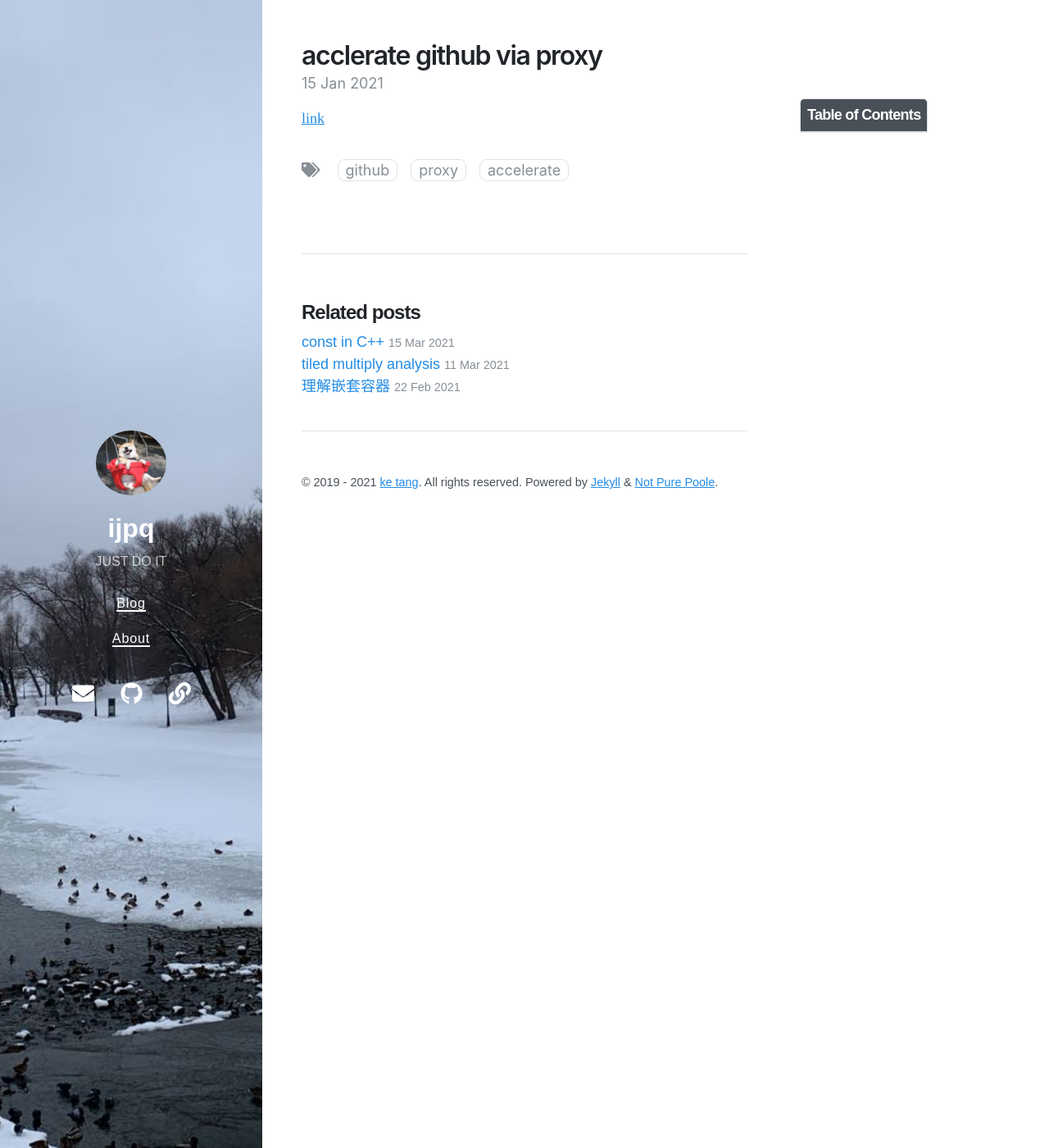
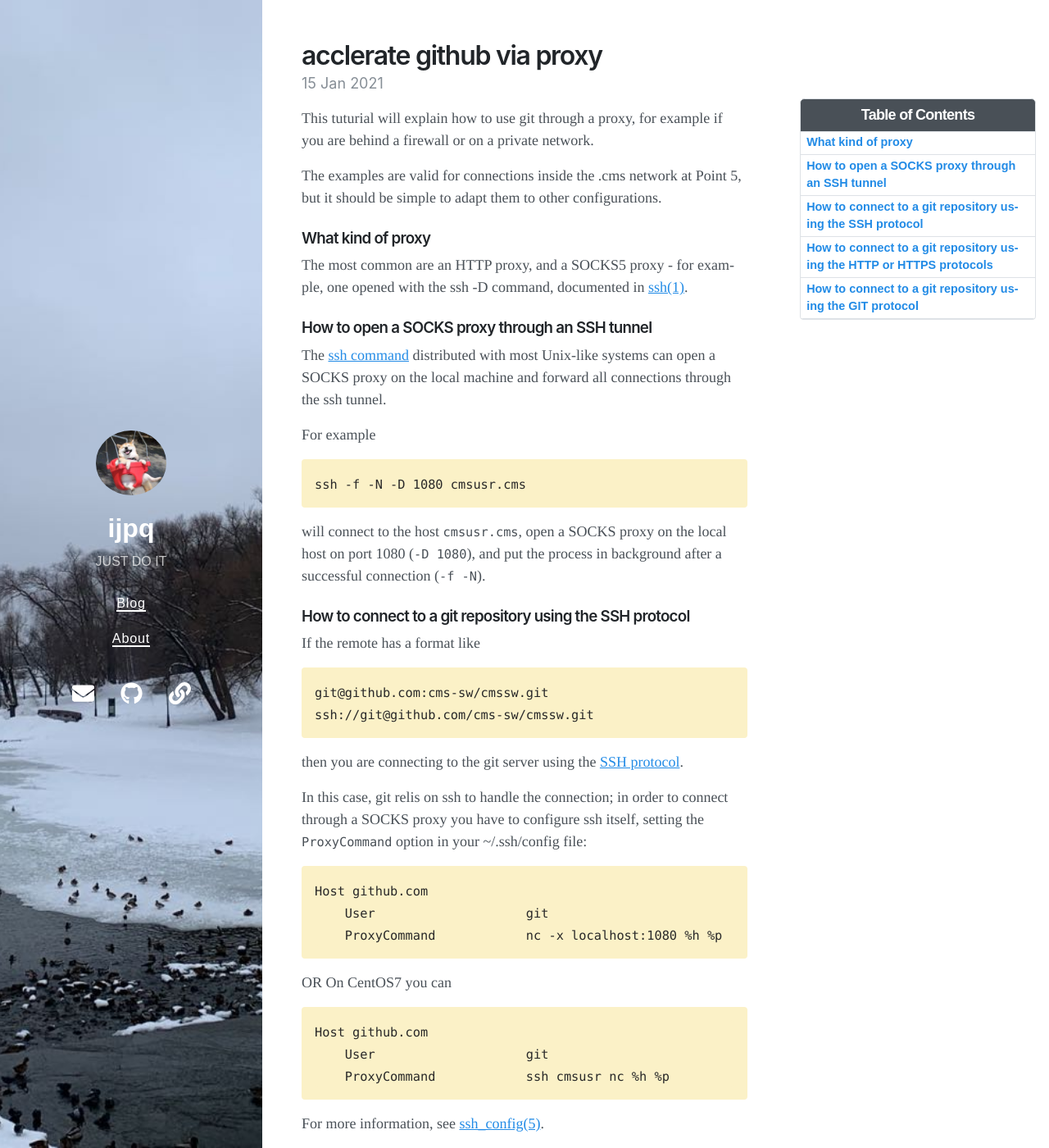
Before and after one commit to ijpq/ijpq.github.io, a Jekyll site: the page built from _posts/2021-01-15-githubproxy.md, in a window 1280 px wide and 1400 px high. Shown: the whole window at 82% size. Built offline with Jekyll 4.4.1, drawn with Linux system fonts in a browser that asks for light colours; nearby versions of some CDN libraries; comment, search, counter and statistics services are not loaded; some of the changed text lies outside the part shown.

Commit message:
update gitproxy

```diff
--- a/_posts/2021-01-15-githubproxy.md
+++ b/_posts/2021-01-15-githubproxy.md
@@ -6,4 +6,101 @@
 tags: [github, proxy, accelerate]
 ---
 
+<p>This tuturial will explain how to use git through a proxy, for example if you are
+behind a firewall or on a private network.</p>
+
+<p>The examples are valid for connections inside the .cms network at Point 5, but it
+should be simple to adapt them to other configurations.</p>
+
+<h3 id="what-kind-of-proxy">What kind of proxy</h3>
+
+<p>The most common are an HTTP proxy, and a SOCKS5 proxy - for example, one opened with
+the ssh -D command, documented in <a href="http://www.openbsd.org/cgi-bin/man.cgi?query=ssh&amp;sektion=1">ssh(1)</a>.</p>
+
+<h3 id="how-to-open-a-socks-proxy-through-an-ssh-tunnel">How to open a SOCKS proxy through an SSH tunnel</h3>
+
+<p>The <a href="http://www.openssh.com/">ssh command</a> distributed with most Unix-like systems
+can open a SOCKS proxy on the local machine and forward all connections through the
+ssh tunnel.</p>
+
+<p>For example</p>
+
+<div class="language-plaintext highlighter-rouge"><div class="highlight"><pre class="highlight"><code>ssh -f -N -D 1080 cmsusr.cms
+</code></pre></div></div>
+
+<p>will connect to the host <code class="language-plaintext highlighter-rouge">cmsusr.cms</code>, open a SOCKS proxy on the local host on
+port 1080 (<code class="language-plaintext highlighter-rouge">-D 1080</code>), and put the process in background after a successful
+connection (<code class="language-plaintext highlighter-rouge">-f -N</code>).</p>
+
+<h3 id="how-to-connect-to-a-git-repository-using-the-ssh-protocol">How to connect to a git repository using the SSH protocol</h3>
+
+<p>If the remote has a format like</p>
+
+<div class="language-plaintext highlighter-rouge"><div class="highlight"><pre class="highlight"><code>git@github.com:cms-sw/cmssw.git
+ssh://git@github.com/cms-sw/cmssw.git
+</code></pre></div></div>
+
+<p>then you are connecting to the git server using the <a href="http://git-scm.com/book/en/Git-on-the-Server-The-Protocols#The-SSH-Protocol">SSH protocol</a>.</p>
+
+<p>In this case, git relis on ssh to handle the connection; in order to connect
+through a SOCKS proxy you have to configure ssh itself, setting the <code class="language-plaintext highlighter-rouge">ProxyCommand</code>
+option in your ~/.ssh/config file:</p>
+
+<div class="language-plaintext highlighter-rouge"><div class="highlight"><pre class="highlight"><code>Host github.com
+    User                    git
+    ProxyCommand            nc -x localhost:1080 %h %p
+</code></pre></div></div>
+
+<p>OR On CentOS7 you can</p>
+
+<div class="language-plaintext highlighter-rouge"><div class="highlight"><pre class="highlight"><code>Host github.com
+    User                    git
+    ProxyCommand            ssh cmsusr nc %h %p
+</code></pre></div></div>
+
+<p>For more information, see <a href="http://www.openbsd.org/cgi-bin/man.cgi?query=ssh_config&amp;sektion=5&amp;manpath=OpenBSD+Current&amp;arch=amd64&amp;format=html">ssh_config(5)</a>.</p>
+
+<h3 id="how-to-connect-to-a-git-repository-using-the-http-or-https-protocols">How to connect to a git repository using the HTTP or HTTPS protocols</h3>
+
+<p>If the remote has a format like</p>
+
+<div class="language-plaintext highlighter-rouge"><div class="highlight"><pre class="highlight"><code>http://github.com/cms-sw/cmssw.git
+https://github.com/cms-sw/cmssw.git
+</code></pre></div></div>
+
+<p>then you are connecting to the git server using the HTTP or HTTPS protocols.
+In the old days, this used to be a <a href="http://git-scm.com/book/en/Git-on-the-Server-The-Protocols#The-HTTP/S-Protocol">dumb protocol</a>,
+but since git 1.6.6 it uses a <a href="http://git-scm.com/blog/2010/03/04/smart-http.html">smart protocol</a>
+similar to that used by SSH or GIT.</p>
+
+<p>In this case git uses libcurl to handle the connection; the version of git bundled
+with CMSSW supports different kinds of proxies: SOCKS4, SOCKS4a, SOCKS5, and HTTP/HTTPS.
+In order to connect through any proxy supported by libcurl, you can set the <code class="language-plaintext highlighter-rouge">http.proxy</code>
+option:</p>
+
+<div class="language-plaintext highlighter-rouge"><div class="highlight"><pre class="highlight"><code>git config --global http.proxy socks5://localhost:1080
+</code></pre></div></div>
+
+<p>For more information, see the <code class="language-plaintext highlighter-rouge">--proxy</code> option in <a href="http://curl.haxx.se/docs/manpage.html">curl(1)</a>
+and the <code class="language-plaintext highlighter-rouge">http.proxy</code> entry in <a href="https://www.kernel.org/pub/software/scm/git/docs/git-config.html">git-config(1)</a>.</p>
+
+<h3 id="how-to-connect-to-a-git-repository-using-the-git-protocol">How to connect to a git repository using the GIT protocol</h3>
+
+<p>If the remote has a format like</p>
+
+<div class="language-plaintext highlighter-rouge"><div class="highlight"><pre class="highlight"><code>git://github.com/cms-sw/cmssw.git
+</code></pre></div></div>
+
+<p>then you are connecting to the git server using the <a href="git-scm.com/book/en/Git-on-the-Server-The-Protocols#The-Git-Protocol">GIT protocol</a>.</p>
+
+<p>In this case, it is possible to use a helper command to connect through any kind of proxy.
+A simple script is included with CMSSW, to connect through a SOCKS5 proxy: <code class="language-plaintext highlighter-rouge">git-proxy</code>.
+You can configure git to use it with</p>
+
+<div class="language-plaintext highlighter-rouge"><div class="highlight"><pre class="highlight"><code>git config --global core.gitproxy "git-proxy"
+git config --global socks.proxy "localhost:1080"
+</code></pre></div></div>
+
+<p>For more information, see <code class="language-plaintext highlighter-rouge">git-proxy --help</code>.</p>
+
 [link](https://www.cnblogs.com/StevenWind/p/11735352.html)
```
